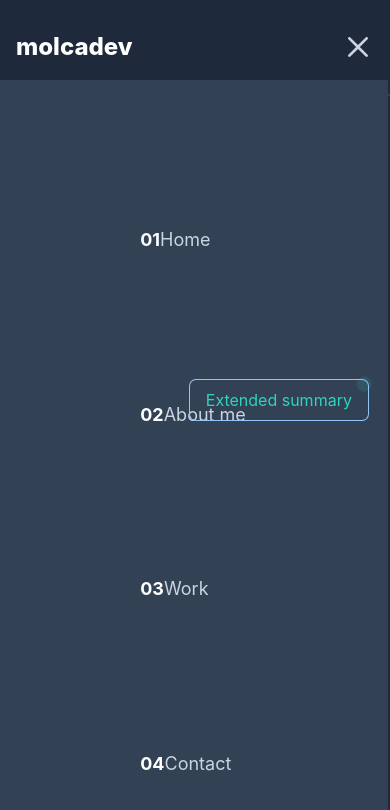
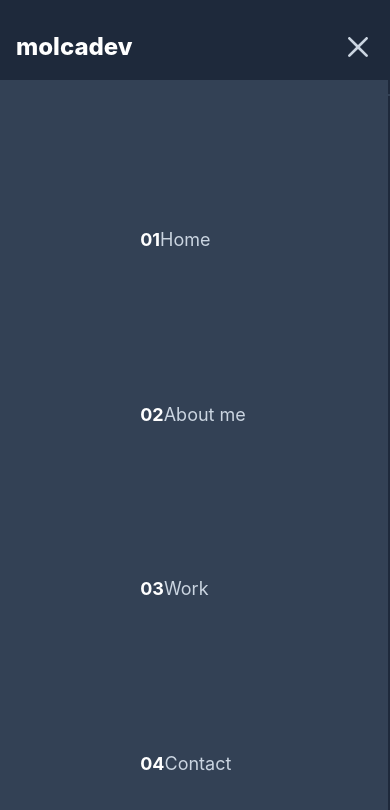
Before and after one commit to fermolanoc/fermolanoc.github.io, a React (Create React App) app: page / in a window 390 px wide. Both pictures are taken after a click on the element 358 px from the left and 47 px from the top of the page. Shown: the top 810 px of the page. Built offline with nearby package versions, Linux system fonts and the light colour scheme.

Commit message:
[FIX] position of animated icon on hero section when mobile menu was displayed

```diff
--- a/src/components/Header.js
+++ b/src/components/Header.js
@@ -17,7 +17,7 @@ function Header() {
           <CgClose size={32} className="sm:hidden" />
         )}
         {mobileMenu && (
-          <div className="absolute top-20 right-0.5 bg-slate-700 w-full h-screen flex items-center">
+          <div className="absolute top-20 right-0.5 bg-slate-700 w-full h-screen flex items-center z-10">
             <ul className="flex flex-col h-full mx-auto items-start justify-evenly">
               <li>
                 <a href="#home" className="font-bold text-white">
--- a/src/components/Hero.js
+++ b/src/components/Hero.js
@@ -44,7 +44,7 @@ function Hero() {
             <span
               class={`${
                 summary !== "Extended"
-                  ? "animate-ping absolute top-0 right-0 inline-flex rounded-full h-2 w-2 bg-teal-400"
+                  ? "animate-ping absolute top-0 right-0 rounded-full h-2 w-2 bg-teal-400 z-0"
                   : "animate-none"
               } `}
             ></span>
```
